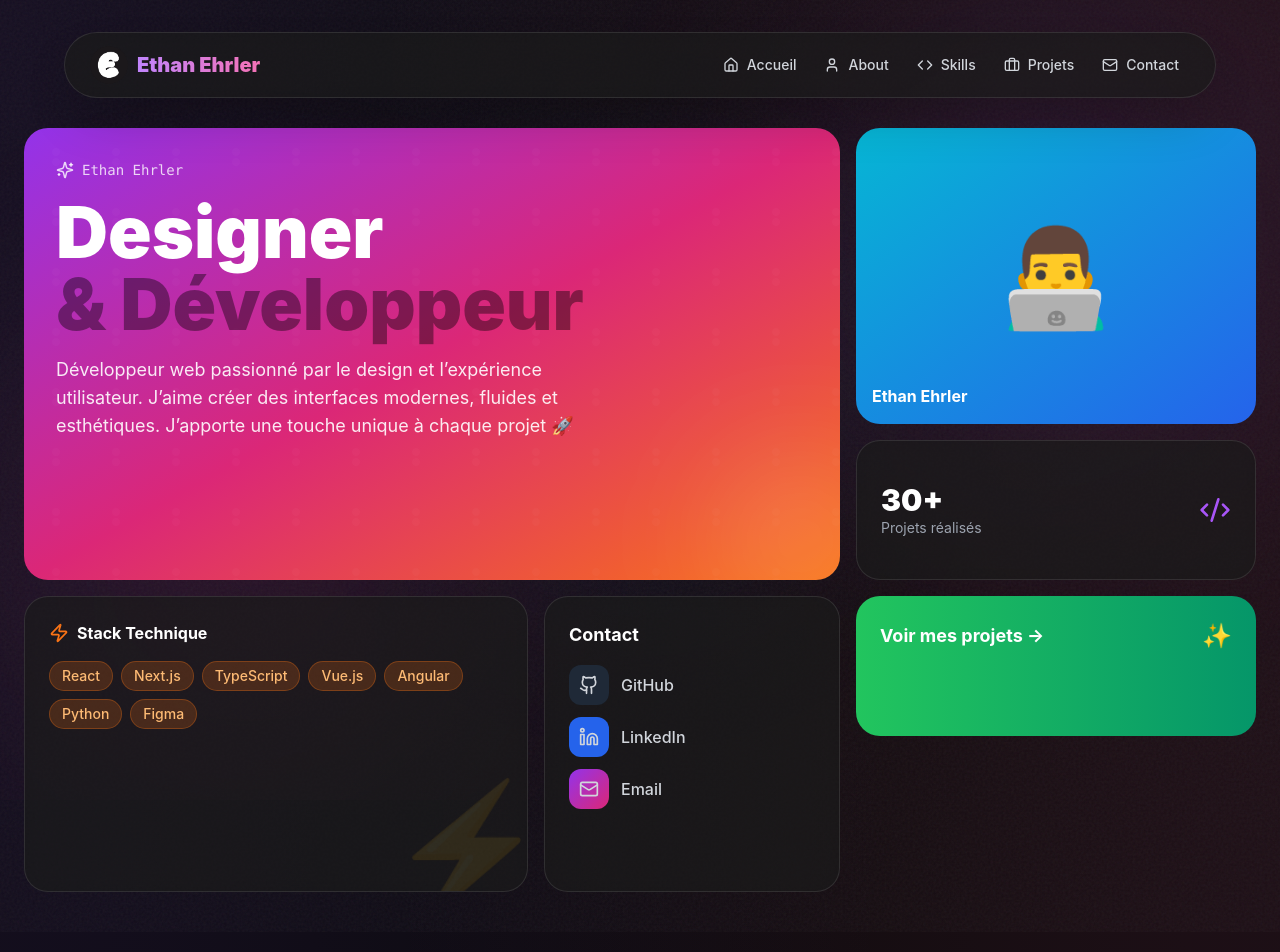
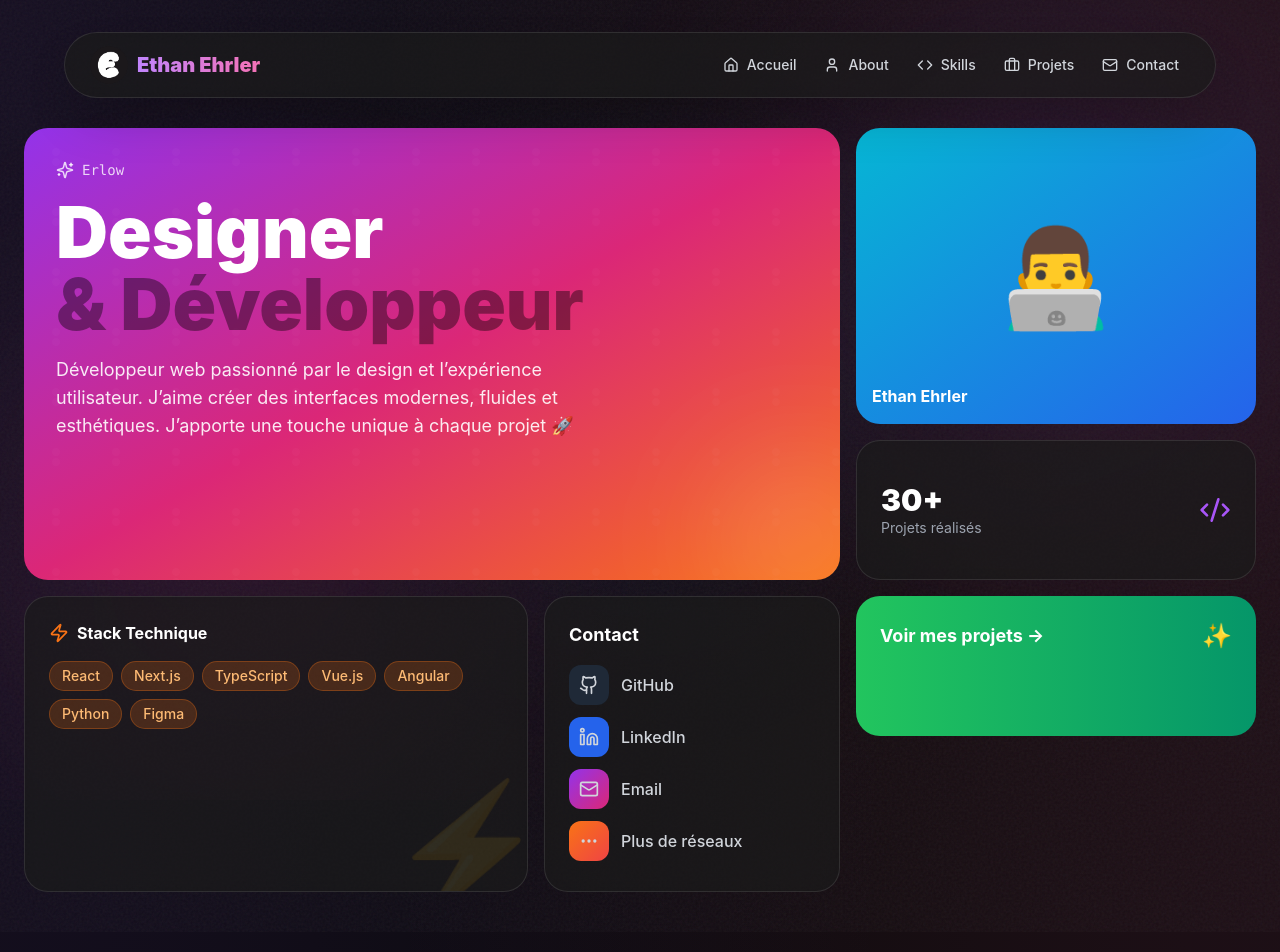
Before and after one commit to Erlow38/erlow38.github.io, a Next.js app: page / in a window 1280 px wide. Shown: the top 952 px of the page. Built offline with nearby package versions, Linux system fonts and the light colour scheme.

Commit message:
Add MoreHorizontal icon and social link to Contact and Hero components for expanded networking options

```diff
--- a/components/Contact.tsx
+++ b/components/Contact.tsx
@@ -3,7 +3,7 @@
 import { motion } from 'framer-motion'
 import { useInView } from 'framer-motion'
 import { useRef, useState } from 'react'
-import { Send, Github, Linkedin } from 'lucide-react'
+import { Send, Github, Linkedin, MoreHorizontal } from 'lucide-react'
 
 const Contact = () => {
   const ref = useRef(null)
@@ -55,6 +55,7 @@ const Contact = () => {
   const socialLinks = [
     { icon: <Github size={24} />, href: 'https://github.com/Erlow38', label: 'GitHub', color: 'from-purple-500 to-pink-500' },
     { icon: <Linkedin size={24} />, href: 'https://www.linkedin.com/in/ethan-ehrler-b5855a251/', label: 'LinkedIn', color: 'from-blue-500 to-cyan-500' },
+    { icon: <MoreHorizontal size={24} />, href: 'https://erlinks.github.io/', label: 'Plus de réseaux', color: 'from-orange-500 to-red-500' },
   ]
 
   return (
--- a/components/Hero.tsx
+++ b/components/Hero.tsx
@@ -1,7 +1,7 @@
 'use client'
 
 import { motion } from 'framer-motion'
-import { Github, Linkedin, Mail, Sparkles, Zap, Code2 } from 'lucide-react'
+import { Github, Linkedin, Mail, Sparkles, Zap, Code2, Twitter, MoreHorizontal } from 'lucide-react'
 import { useState } from 'react'
 
 const Hero = () => {
@@ -30,7 +30,7 @@ const Hero = () => {
             <div className="relative z-10">
               <div className="flex items-center gap-2 mb-3 md:mb-4">
                 <Sparkles className="text-white/80" size={18} />
-                <span className="text-white/80 font-mono text-xs md:text-sm">Ethan Ehrler</span>
+                <span className="text-white/80 font-mono text-xs md:text-sm">Erlow</span>
               </div>
               <h1 className="text-3xl sm:text-4xl md:text-6xl lg:text-7xl font-black text-white mb-3 md:mb-4 leading-tight">
                 Designer<br />
@@ -153,6 +153,17 @@ const Hero = () => {
                 </div>
                 <span className="font-medium">Email</span>
               </a>
+              <a
+                href="https://erlinks.github.io/"
+                target="_blank"
+                rel="noopener noreferrer"
+                className="flex items-center gap-3 text-gray-300 hover:text-white transition-colors group"
+              >
+                <div className="w-10 h-10 rounded-xl bg-gradient-to-br from-orange-500 to-red-500 flex items-center justify-center group-hover:scale-110 transition-transform">
+                  <MoreHorizontal size={20} />
+                </div>
+                <span className="font-medium">Plus de réseaux</span>
+              </a>
             </div>
           </motion.div>
 
```
